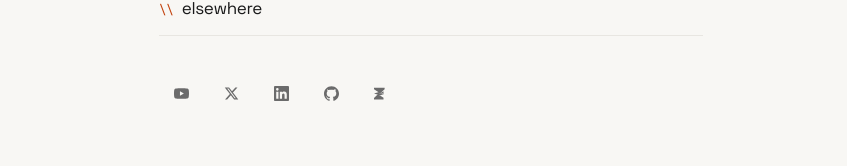
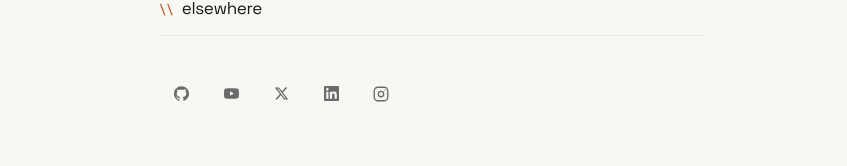
Before and after one commit to fatihguzeldev/fatihguzel.dev, a Next.js app: page /work in a window 1280 px wide. Shown: the part 757-923 px from the top of the page, without its empty margins (209-1056 px from the left). Built offline with nearby package versions, Linux system fonts and the light colour scheme.

Commit message:
feat: add instagram social link

```diff
--- a/content/socials.json
+++ b/content/socials.json
@@ -1,5 +1,11 @@
 {
   "socials": [
+    {
+      "slug": "github",
+      "label": "github",
+      "href": "https://github.com/fatihguzeldev",
+      "kind": "github"
+    },
     {
       "slug": "youtube",
       "label": "youtube",
@@ -19,17 +25,11 @@
       "kind": "web"
     },
     {
-      "slug": "github",
-      "label": "github",
-      "href": "https://github.com/fatihguzeldev",
-      "kind": "github"
-    },
-    {
-      "slug": "devto",
-      "label": "dev.to",
-      "href": "https://dev.to/fatihguzeldev",
+      "slug": "instagram",
+      "label": "instagram",
+      "href": "https://www.instagram.com/fatihguzeldev",
       "kind": "web"
     }
   ],
-  "footerSlugs": ["github", "youtube", "twitter", "linkedin"]
+  "footerSlugs": ["github", "youtube", "twitter", "linkedin", "instagram"]
 }
--- a/src/components/icons/SocialIcons/SocialIcons.tsx
+++ b/src/components/icons/SocialIcons/SocialIcons.tsx
@@ -50,6 +50,29 @@ export function YouTubeIcon({ size = 20 }: IconProps) {
   )
 }
 
+export function InstagramIcon({ size = 20 }: IconProps) {
+  const scaledSize = size * 1.2
+
+  return (
+    <svg
+      width={scaledSize}
+      height={scaledSize}
+      style={{ width: scaledSize, height: scaledSize }}
+      viewBox="0 0 24 24"
+      fill="none"
+      stroke="currentColor"
+      strokeWidth="1.8"
+      strokeLinecap="round"
+      strokeLinejoin="round"
+      aria-hidden="true"
+    >
+      <rect width="18" height="18" x="3" y="3" rx="5" />
+      <circle cx="12" cy="12" r="3.6" />
+      <circle cx="17.25" cy="6.75" r="0.85" fill="currentColor" stroke="none" />
+    </svg>
+  )
+}
+
 export function WebsiteIcon({ size = 20 }: IconProps) {
   return (
     <IconShell size={size}>
@@ -57,11 +80,3 @@ export function WebsiteIcon({ size = 20 }: IconProps) {
     </IconShell>
   )
 }
-
-export function DevToIcon({ size = 20 }: IconProps) {
-  return (
-    <IconShell size={size}>
-      <path d="M7.42 10.19c-.18-.16-.46-.23-.7-.12L0 12.11l6.72 2.04c.24.11.52.04.7-.12l9.58-8.9V2.6H0v2.69l7.42 4.9zm8.69 2.7-6.72-2.04c-.24-.11-.52-.04-.7.12l-9.58 8.9V21.4h16.11v-2.69l-7.42-4.9c-.18-.16-.18-.43 0-.59l7.42-4.9V12.9h-7.42v2.69z" />
-    </IconShell>
-  )
-}
--- a/src/components/icons/SocialIcons/get-social-icon.tsx
+++ b/src/components/icons/SocialIcons/get-social-icon.tsx
@@ -1,8 +1,8 @@
 import type { ComponentType } from 'react'
 import type { Social } from '@/content/schemas/socials'
 import {
-  DevToIcon,
   GitHubIcon,
+  InstagramIcon,
   LinkedInIcon,
   WebsiteIcon,
   XIcon,
@@ -18,7 +18,7 @@ const slugIconMap: Record<string, ComponentType<SocialIconProps>> = {
   github: GitHubIcon,
   linkedin: LinkedInIcon,
   youtube: YouTubeIcon,
-  devto: DevToIcon,
+  instagram: InstagramIcon,
 }
 
 const kindIconMap: Record<string, ComponentType<SocialIconProps>> = {
--- a/src/components/icons/SocialIcons/index.ts
+++ b/src/components/icons/SocialIcons/index.ts
@@ -1,6 +1,6 @@
 export {
-  DevToIcon,
   GitHubIcon,
+  InstagramIcon,
   LinkedInIcon,
   WebsiteIcon,
   XIcon,
```
